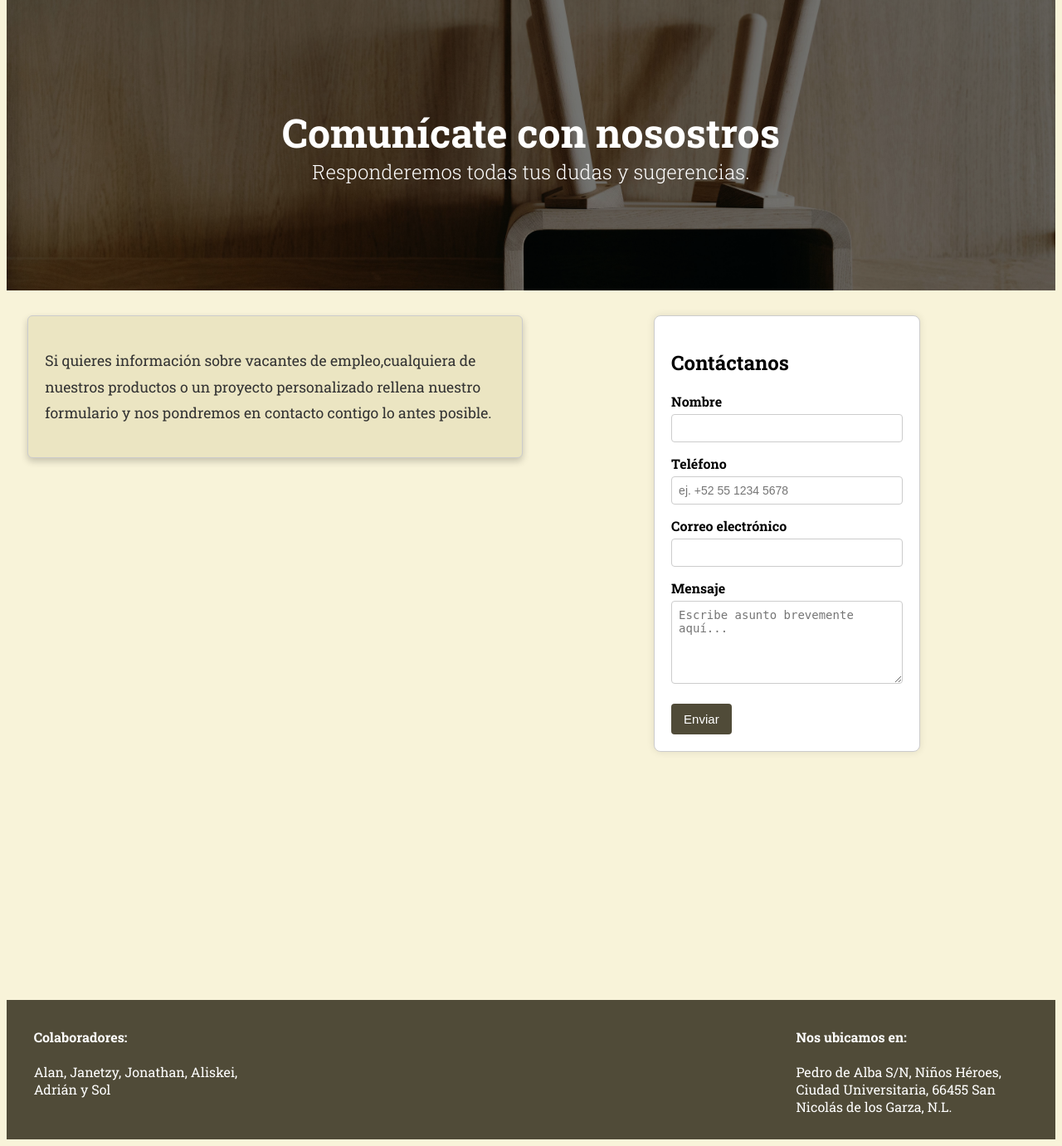
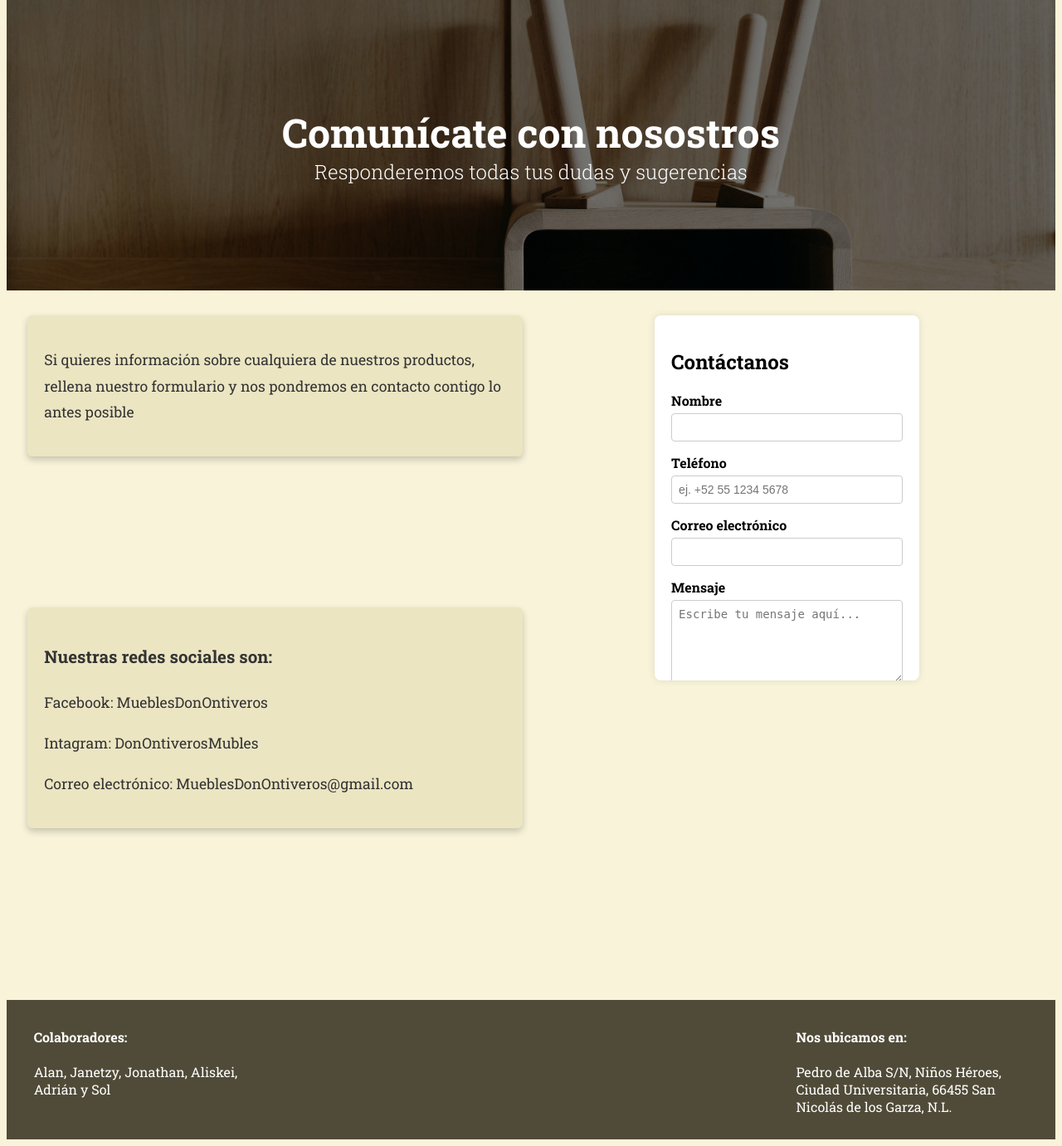
Before and after one commit to AlanCaa/PIA_FDW, a Django app: page /contacto/ in a window 1280 px wide. Shown: the part 88-1469 px from the top of the page at 83% size. Run offline with Django 5.2, Linux system fonts and the light colour scheme.

Commit message:
Cambios en contacto y estilos

```diff
--- a/django/website_pia/website_pia/static/css/style.css
+++ b/django/website_pia/website_pia/static/css/style.css
@@ -215,7 +215,7 @@ header a:hover {
     margin-left: 20px;
 }
 
-/*Se usa para la páginqa contacto, 2 bloques separados pero alineados verticalmente*/
+/*Se usa para la página contacto, 2 bloques separados pero alineados verticalmente*/
 .contenedor3 {
     margin: 2% 2%;
     display: grid;
@@ -225,14 +225,31 @@ header a:hover {
     min-height: 100vh;
     padding: 5px 0;
     margin-bottom: 0px;
+    grid-template-rows: auto auto; /* Dos filas son suficientes ahora */
 }
 
 .caja {
     padding: 20px;
-    border: 1px solid #ccc;
     border-radius: 6px;
     background-color: #EBE5C2;
     box-shadow: 0 4px 8px rgba(0, 0, 0, 0.2);
+}
+
+#a{
+    grid-row: 1;
+    grid-column: 1;
+}
+
+#b{
+    grid-row: 1 / span 2; /* Ocupa dos filas */
+    grid-column: 2;
+    max-height:400px;
+    overflow:auto;
+}
+
+#c{
+    grid-row: 2;
+    grid-column: 1;
 }
 
 .caja.text {
@@ -282,22 +299,10 @@ header a:hover {
     border-radius: 4px;
     font-size: 15px;
     cursor: pointer;
-
 }
 
 .caja.form form button:hover {
     background: #504B38;
-}
-
-.prueba {
-    padding: 30px;
-    background-color: #EBE5C2;
-    box-shadow: 0 4px 8px rgba(0, 0, 0, 0.2);
-    margin: 40px auto;
-    max-width: 95%;
-    display: flex;
-    align-items: center;
-    justify-content: space-between;
 }
 
 .formulario-sucursal {
--- a/django/website_pia/website_pia/templates/contacto.html
+++ b/django/website_pia/website_pia/templates/contacto.html
@@ -23,15 +23,16 @@
         <section class="hero">
             <div class="hero-content">
                 <h1>Comunícate con nosostros</h1>
-                <h2>Responderemos todas tus dudas y sugerencias.</h2>
+                <h2>Responderemos todas tus dudas y sugerencias</h2>
             </div>
         </section>
 
         <section class="contenedor3">
-            <article class="caja text">
-                <p>Si quieres información sobre vacantes de empleo,cualquiera de nuestros productos o un proyecto personalizado rellena nuestro formulario y nos pondremos en contacto contigo lo antes posible.</p>
+            <article id="a" class="caja text">
+                <p>Si quieres información sobre cualquiera de nuestros productos, rellena nuestro formulario y nos pondremos en contacto contigo lo antes posible</p>
             </article>
-            <div class="caja form">
+
+            <div id="b" class="caja form">
                 <form action="#" method="post">
                     <h2>Contáctanos</h2>
 
@@ -45,12 +46,22 @@
                     <input type="email" id="email" name="email" required>
 
                     <label for="mensaje">Mensaje</label>
-                    <textarea id="mensaje" name="mensaje" placeholder="Escribe asunto brevemente aquí..." required></textarea>
+                    <textarea id="mensaje" name="mensaje" placeholder="Escribe tu mensaje aquí..." required></textarea>
 
                     <button type="submit">Enviar</button>
                 </form>
             </div>
+
+            <article id="c" class="caja text">
+                <h3>Nuestras redes sociales son:</h3>
+                <div>
+                    <p>Facebook: MueblesDonOntiveros</p>
+                    <p>Intagram: DonOntiverosMubles</p>
+                    <p>Correo electrónico: MueblesDonOntiveros@gmail.com</p>
+                </div>
+            </article>
         </section>
+
     </main>
     <footer id="pie">
         <article>
```
